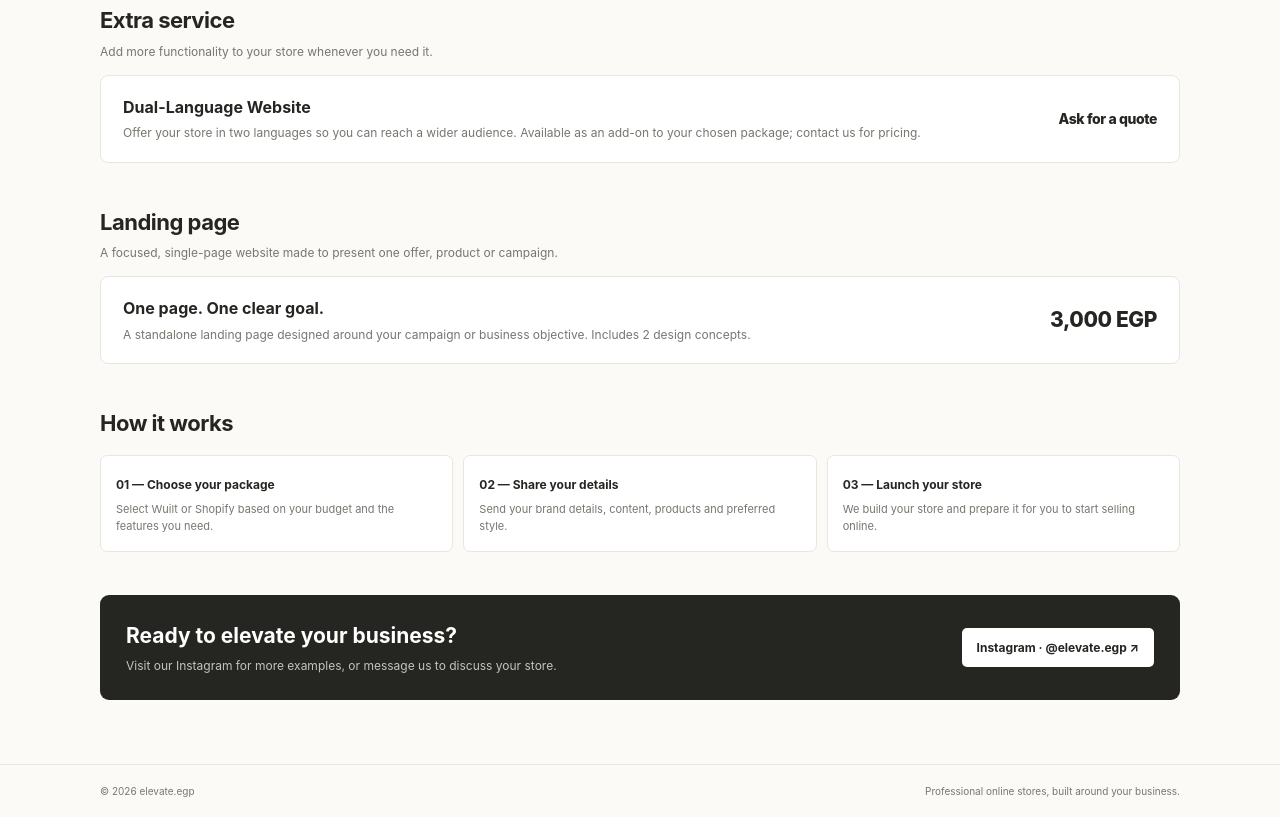
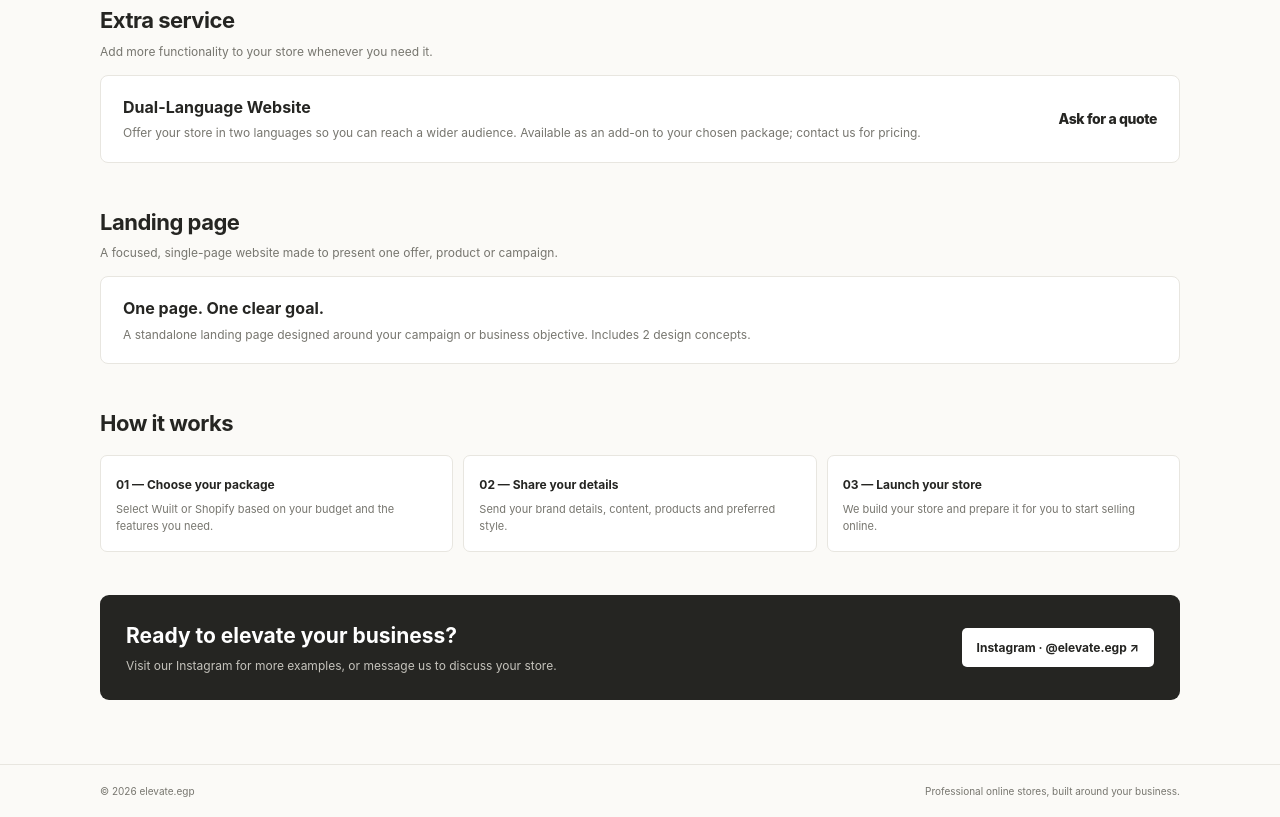
Before and after one commit to sherinshadyy/elevate-egp, a plain HTML site: page index.html in a window 1280 px wide. Shown: the part 1652-2469 px from the top of the page. Drawn offline with Linux system fonts and the light colour scheme.

Commit message:
Update index.html

```diff
--- a/index.html
+++ b/index.html
@@ -143,7 +143,7 @@ footer{border-top:1px solid var(--line);padding:18px 0;color:var(--muted);font-s
 
 <section class="section" id="landing">
 <div class="section-head"><div><h2 data-en="Landing page" data-ar="صفحة هبوط">Landing page</h2><p class="section-sub" data-en="A focused, single-page website made to present one offer, product or campaign." data-ar="صفحة واحدة مركزة لعرض منتج أو خدمة أو عرض تسويقي بشكل واضح.">A focused, single-page website made to present one offer, product or campaign.</p></div></div>
-<div class="landing"><div><h3 data-en="One page. One clear goal." data-ar="صفحة واحدة وهدف واضح.">One page. One clear goal.</h3><p data-en="A standalone landing page designed around your campaign or business objective. Includes 2 design concepts." data-ar="صفحة مستقلة مصممة بما يناسب حملتك الإعلانية أو هدف مشروعك، مع اختيار من بين فكرتين للتصميم.">A standalone landing page designed around your campaign or business objective. Includes 2 design concepts.</p></div><span class="price">3,000 EGP</span></div>
+<div class="landing"><div><h3 data-en="One page. One clear goal." data-ar="صفحة واحدة وهدف واضح.">One page. One clear goal.</h3><p data-en="A standalone landing page designed around your campaign or business objective. Includes 2 design concepts." data-ar="صفحة مستقلة مصممة بما يناسب حملتك الإعلانية أو هدف مشروعك، مع اختيار من بين فكرتين للتصميم.">A standalone landing page designed around your campaign or business objective. Includes 2 design concepts.</p>
 </section>
 
 <section class="section">
```
